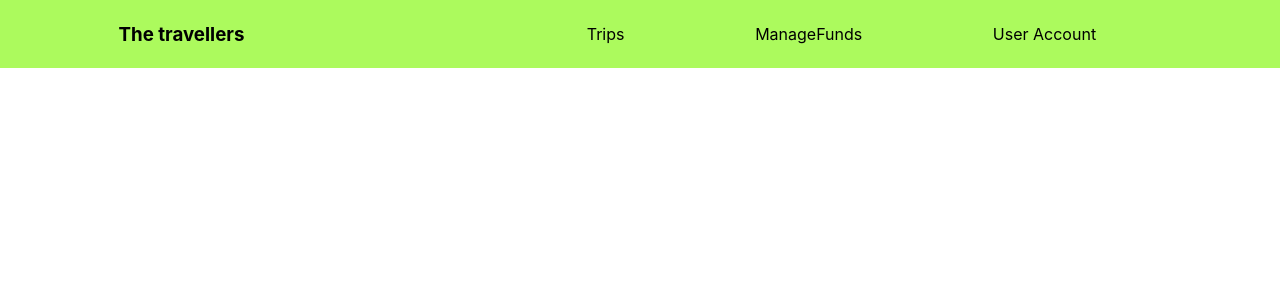
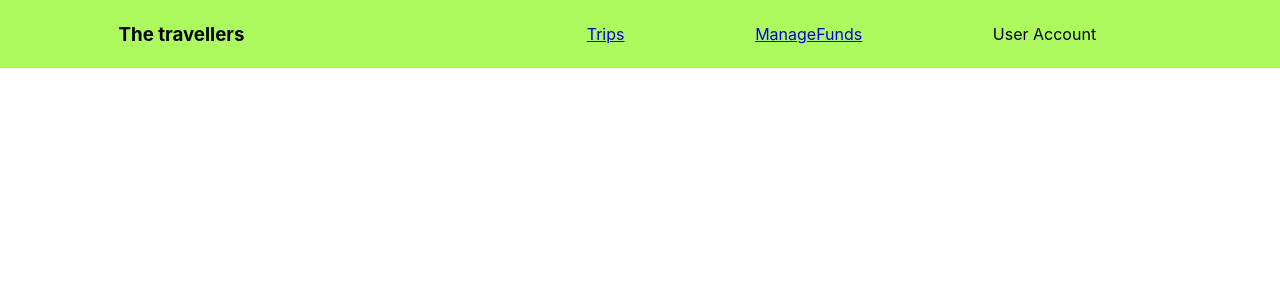
Before and after one commit to karthik-36/travel-app, a React (Create React App) app: page / in a window 1280 px wide. Shown: the top 300 px of the page. Built offline with nearby package versions, Linux system fonts and the light colour scheme.

Commit message:
basic navbar

```diff
--- a/src/components/Nav.js
+++ b/src/components/Nav.js
@@ -1,18 +1,24 @@
 import React from 'react';
+import {Link} from 'react-router-dom';
 
-
-function ManageFunds() {
+function Nav() {
     return (
         <nav>
             <h3> The travellers </h3>
+            <ul className="navlinks">
+                 <Link to = "/travel-app/Trips" >
+                <li> Trips</li>
+                </Link>
 
-            <ul className="navlinks">
-                <li> Trips</li>
+                <Link to = "/travel-app/ManageFunds">
                 <li> ManageFunds</li>
+                </Link>
+
+
                 <li> User Account</li>
             </ul>
         </nav>
     );
 }
 
-export default ManageFunds;
+export default Nav;
```
Also changed, not shown: src/App.js (+5 -5 lines).
